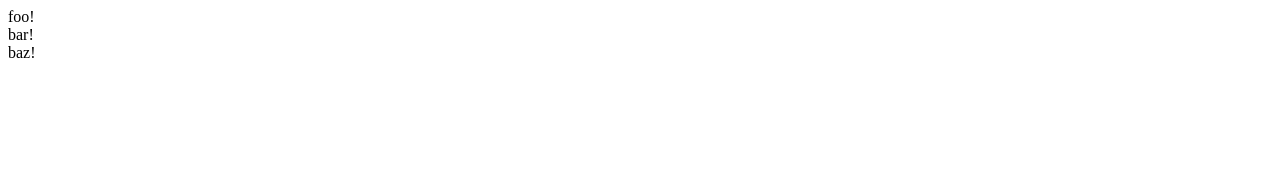
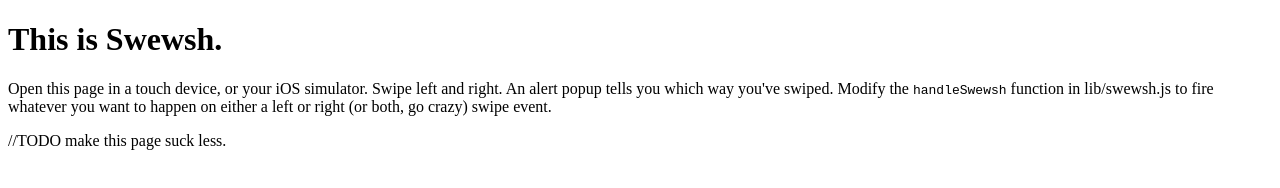
Before and after one commit to humantorch/swewsh, a plain HTML site: page index.html in a window 1280 px wide. Drawn offline with Linux system fonts and the light colour scheme.

Commit message:
Added a tiny bit of explanatory content to index.html

```diff
--- a/index.html
+++ b/index.html
@@ -2,18 +2,20 @@
 
 <html>
 	<head>
-		<title>Swipe!</title>
+		<title>Swewsh.</title>
 	</head>
 
 	<body>
-		<header>foo!</header>
+		<header>
+			<h1>This is Swewsh.</h1>
+		</header>
 
 		<div id="main" role="main">
-			bar!
+			<p>Open this page in a touch device, or your iOS simulator. Swipe left and right. An alert popup tells you which way you've swiped. Modify the <code>handleSwewsh</code> function in lib/swewsh.js to fire whatever you want to happen on either a left or right (or both, go crazy) swipe event.</p>
 		</div>
 
 		<footer>
-			baz!
+			//TODO make this page suck less.
 		</footer>
 
 		<script src="lib/swewsh.js"></script>
```
